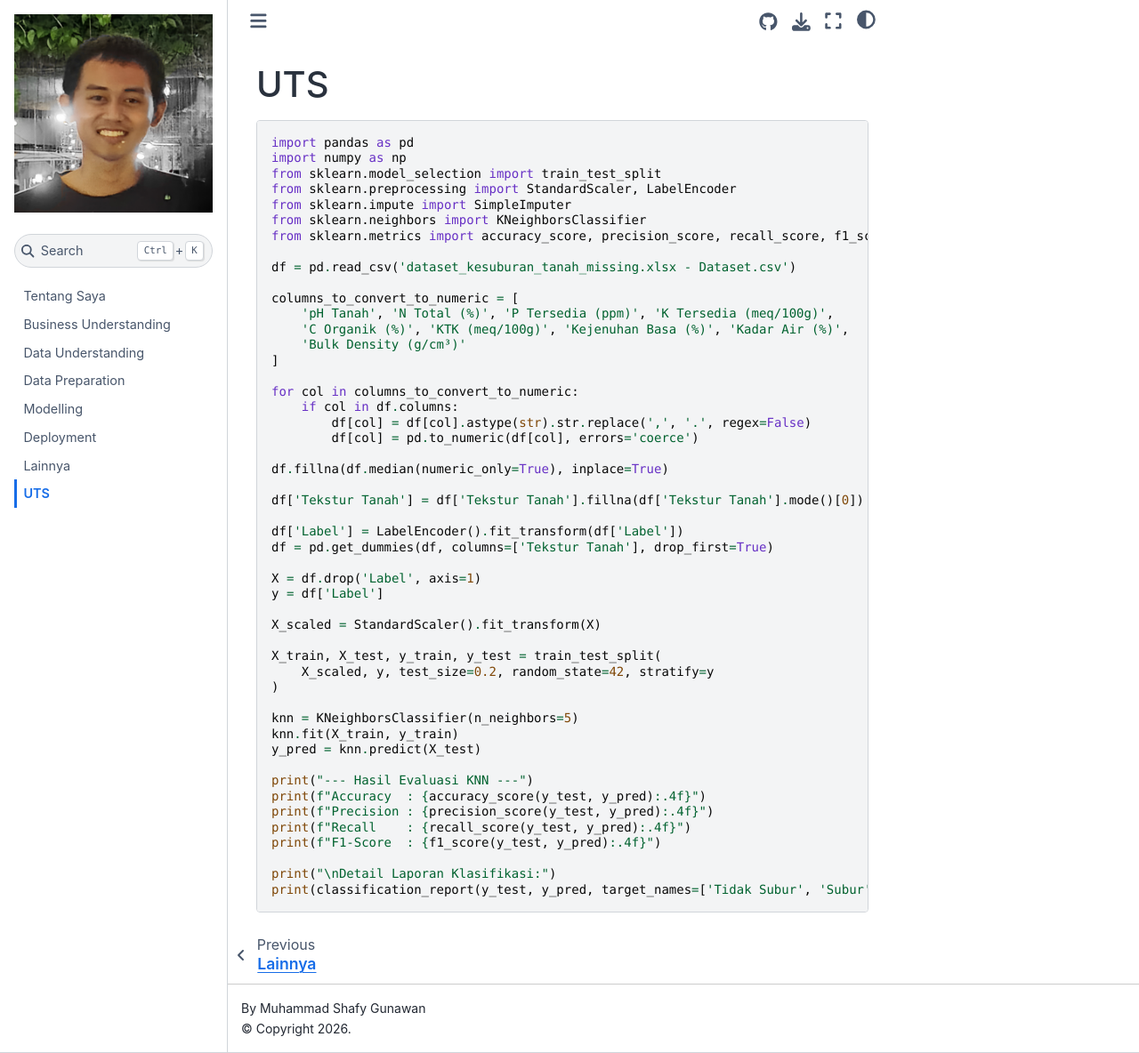
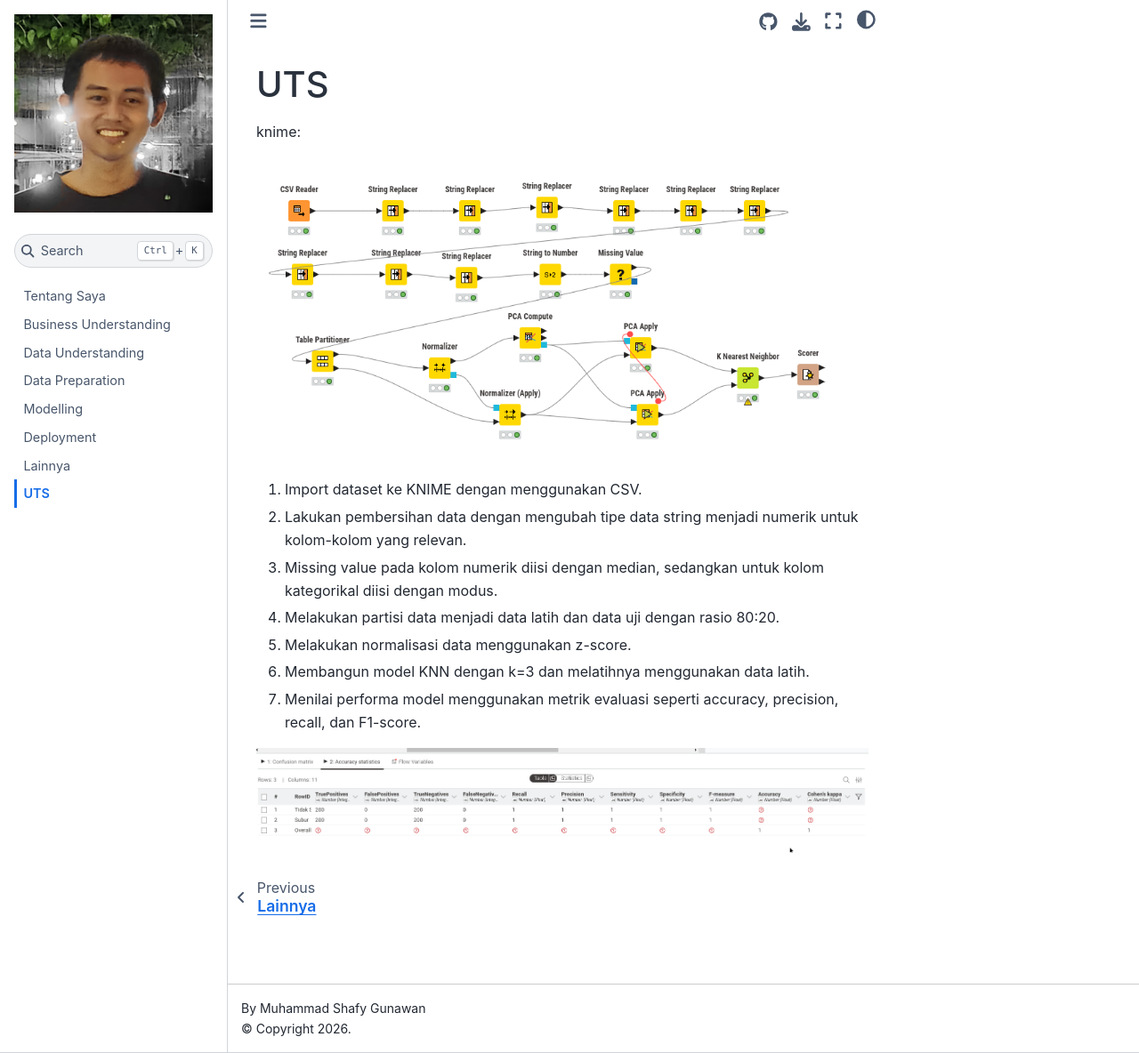
Before and after one commit to shafygunawan/pendata, a Jupyter Book: the page built from uts.md, in a window 1280 px wide and 1184 px high. Shown: the whole window at 89% size. Built offline with Jupyter Book 1.0.4 settings and Sphinx 7.4.7 and the Sphinx Book theme 1.1.4, drawn with Linux system fonts in a browser that asks for light colours.

Commit message:
update uts

````diff
--- a/uts.md
+++ b/uts.md
@@ -1,53 +1,15 @@
 # UTS
 
-```python
-import pandas as pd
-import numpy as np
-from sklearn.model_selection import train_test_split
-from sklearn.preprocessing import StandardScaler, LabelEncoder
-from sklearn.impute import SimpleImputer
-from sklearn.neighbors import KNeighborsClassifier
-from sklearn.metrics import accuracy_score, precision_score, recall_score, f1_score, classification_report
+knime:
 
-df = pd.read_csv('dataset_kesuburan_tanah_missing.xlsx - Dataset.csv')
+![Screenshot KNIME](./img/Screenshot_2026-04-22_11-24-36.png)
 
-columns_to_convert_to_numeric = [
-    'pH Tanah', 'N Total (%)', 'P Tersedia (ppm)', 'K Tersedia (meq/100g)',
-    'C Organik (%)', 'KTK (meq/100g)', 'Kejenuhan Basa (%)', 'Kadar Air (%)',
-    'Bulk Density (g/cm³)'
-]
+1. Import dataset ke KNIME dengan menggunakan CSV.
+2. Lakukan pembersihan data dengan mengubah tipe data string menjadi numerik untuk kolom-kolom yang relevan.
+3. Missing value pada kolom numerik diisi dengan median, sedangkan untuk kolom kategorikal diisi dengan modus.
+4. Melakukan partisi data menjadi data latih dan data uji dengan rasio 80:20.
+5. Melakukan normalisasi data menggunakan z-score.
+6. Membangun model KNN dengan k=3 dan melatihnya menggunakan data latih.
+7. Menilai performa model menggunakan metrik evaluasi seperti accuracy, precision, recall, dan F1-score.
 
-for col in columns_to_convert_to_numeric:
-    if col in df.columns:
-        df[col] = df[col].astype(str).str.replace(',', '.', regex=False)
-        df[col] = pd.to_numeric(df[col], errors='coerce')
-
-df.fillna(df.median(numeric_only=True), inplace=True)
-
-df['Tekstur Tanah'] = df['Tekstur Tanah'].fillna(df['Tekstur Tanah'].mode()[0])
-
-df['Label'] = LabelEncoder().fit_transform(df['Label'])
-df = pd.get_dummies(df, columns=['Tekstur Tanah'], drop_first=True)
-
-X = df.drop('Label', axis=1)
-y = df['Label']
-
-X_scaled = StandardScaler().fit_transform(X)
-
-X_train, X_test, y_train, y_test = train_test_split(
-    X_scaled, y, test_size=0.2, random_state=42, stratify=y
-)
-
-knn = KNeighborsClassifier(n_neighbors=5)
-knn.fit(X_train, y_train)
-y_pred = knn.predict(X_test)
-
-print("--- Hasil Evaluasi KNN ---")
-print(f"Accuracy  : {accuracy_score(y_test, y_pred):.4f}")
-print(f"Precision : {precision_score(y_test, y_pred):.4f}")
-print(f"Recall    : {recall_score(y_test, y_pred):.4f}")
-print(f"F1-Score  : {f1_score(y_test, y_pred):.4f}")
-
-print("\nDetail Laporan Klasifikasi:")
-print(classification_report(y_test, y_pred, target_names=['Tidak Subur', 'Subur']))
-```
+![Screenshot Performa Model](./img/Screenshot_2026-04-22_11-35-51.png)
````
Also changed, not shown: img/Screenshot_2026-04-22_11-24-36.png (added), img/Screenshot_2026-04-22_11-35-51.png (added).
